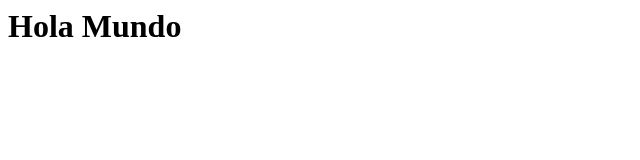
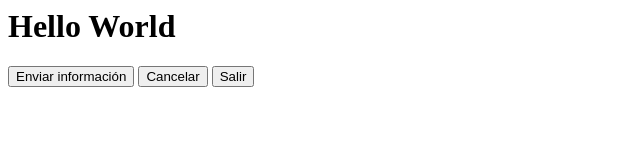
Before and after one commit to luischang/miprimerproyectogit, a plain HTML site: page index.html in a window 1280 px wide. Shown: the whole page, without its empty margins (0-640 px from the left). Drawn offline with Linux system fonts and the light colour scheme.

Commit message:
Se agregaron nuevos botones

```diff
--- a/index.html
+++ b/index.html
@@ -3,6 +3,9 @@
         <title>Bienvenido al curso DAW</title>
     </head>
     <body>
-        <h1>Hola Mundo</h1>
+        <h1>Hello World</h1>
+        <button>Enviar información</button>
+        <button>Cancelar</button>
+        <button>Salir</button>
     </body>
 </html>
```
